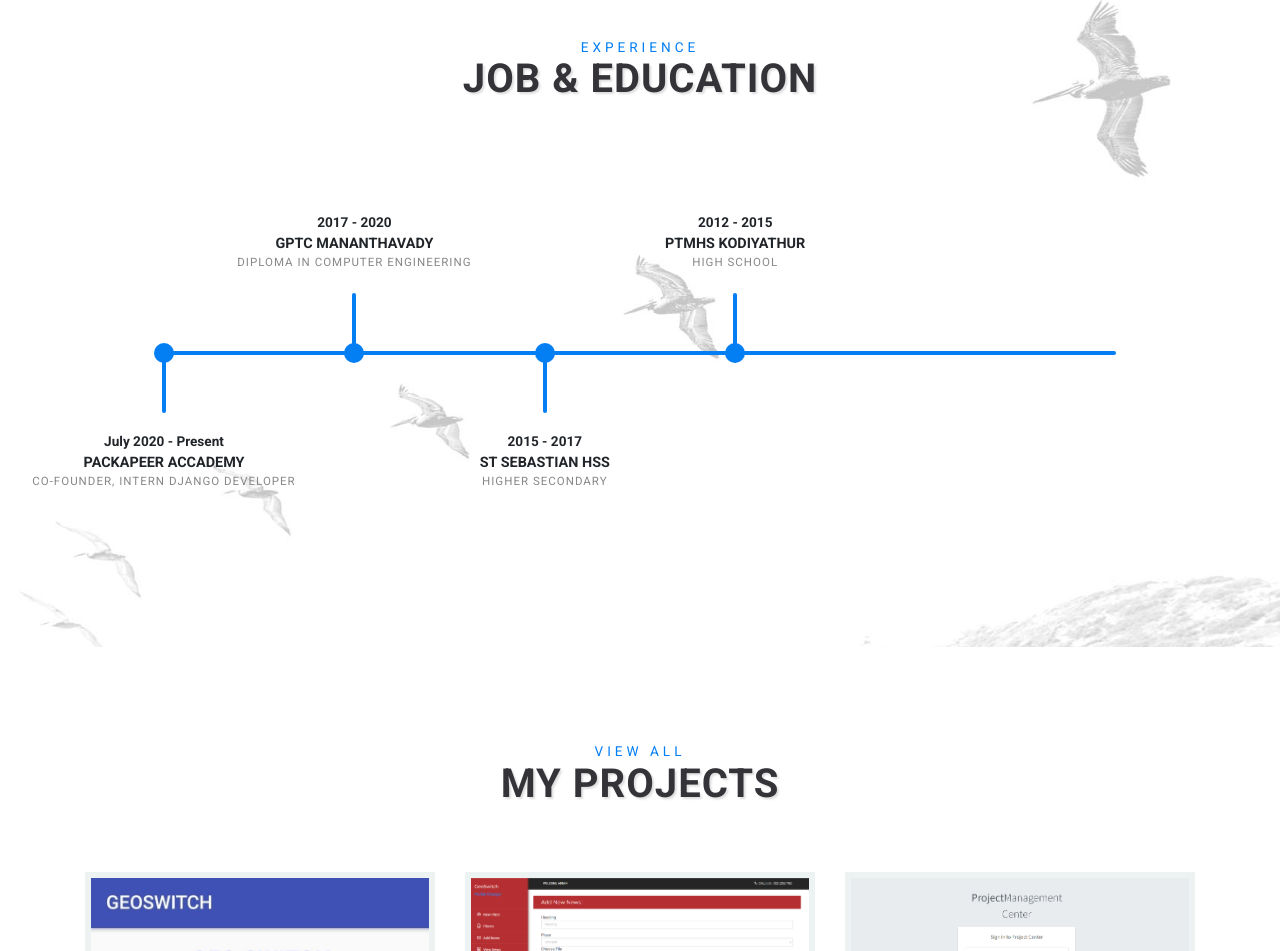
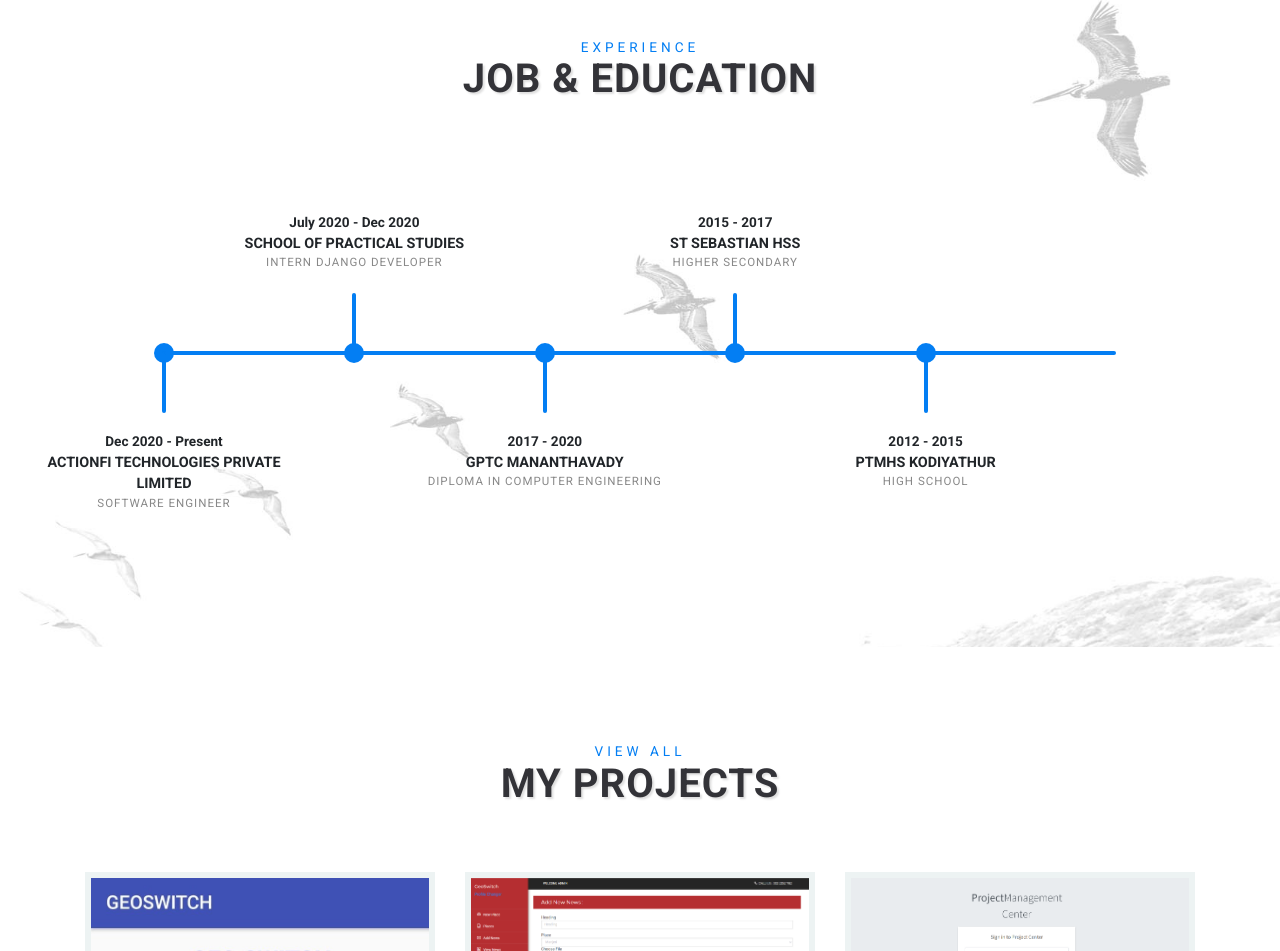
Before and after one commit to roopeshkp34/roopesh, a plain HTML site: page index.html in a window 1280 px wide. Shown: the part 1719-2670 px from the top of the page. Drawn offline with nearby package versions, Linux system fonts and the light colour scheme.

Commit message:
add new workplace

```diff
--- a/index.html
+++ b/index.html
@@ -705,9 +705,14 @@
     <script>
         $(document).ready(function() {
 
-            var events = [{
-                    date: 'July 2020 - Present',
-                    content: 'Packapeer Accademy <small>Co-founder, Intern Django Developer</small>'
+            var events = [
+                {
+                    date: 'Dec 2020 - Present',
+                    content: 'ActionFi Technologies Private Limited <small>Software Engineer</small>'
+                },
+                {
+                    date: 'July 2020 - Dec 2020',
+                    content: 'School of practical studies <small> Intern Django Developer</small>'
                 },
                 {
                     date: '2017 - 2020',
```
